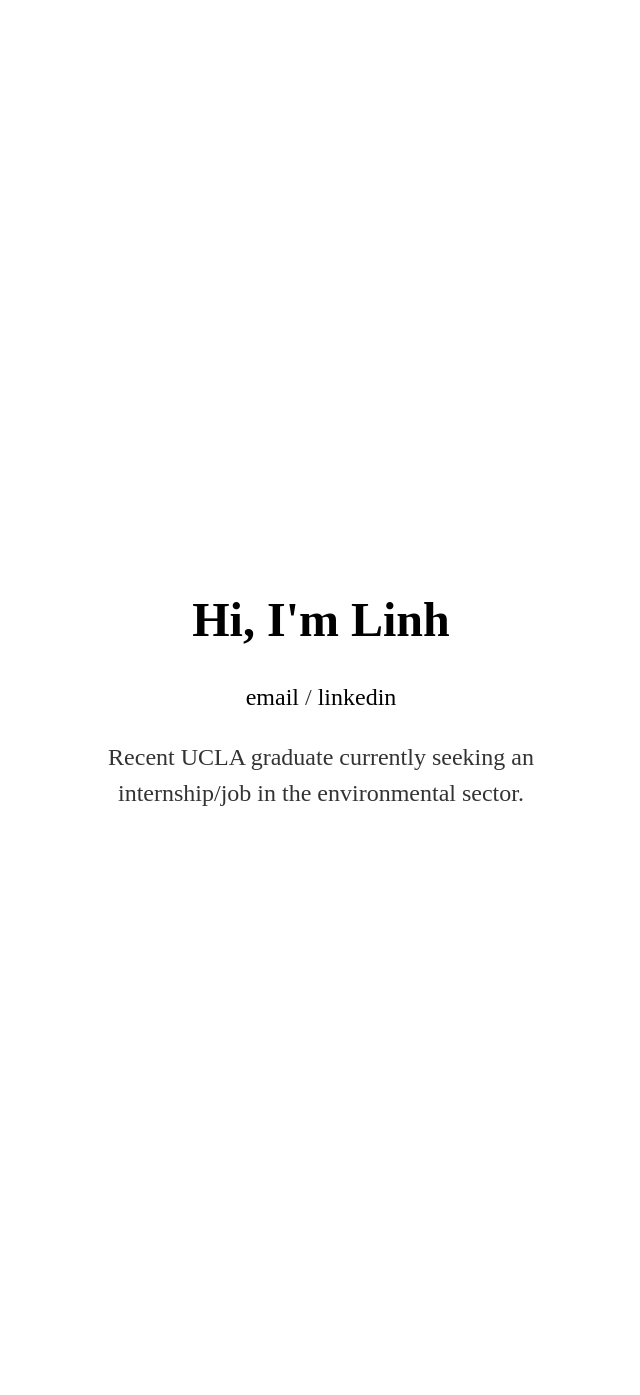
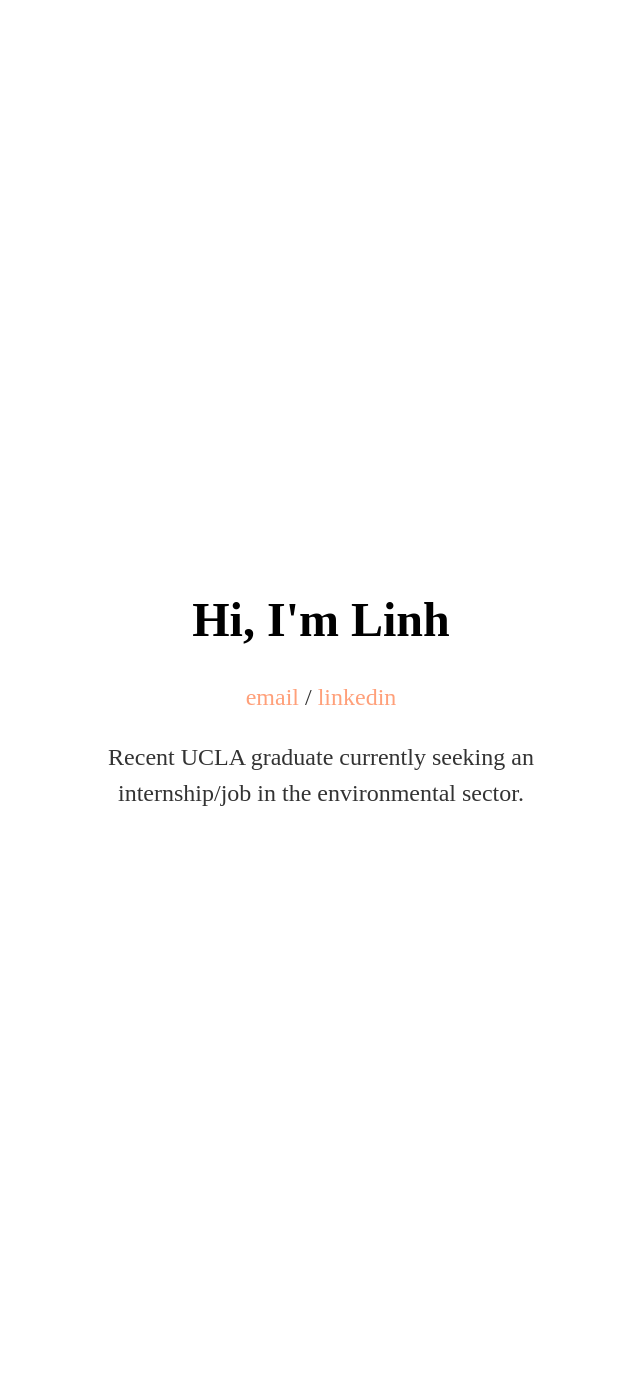
Before and after one commit to lttrinh/lttrinh.github.io, a Jekyll site: the page built from index.html, in a window 1280 px wide. Shown: the whole page, without its empty margins (319-959 px from the left). Built offline with Jekyll 4.4.1, drawn with Linux system fonts in a browser that asks for light colours.

Commit message:
Update main.css

```diff
--- a/css/main.css
+++ b/css/main.css
@@ -21,6 +21,6 @@ p {
 
 a {
     font-family: 'futura';
-    color: #000;
+    color: #FFA07A;
     text-decoration: none;
 }
```
